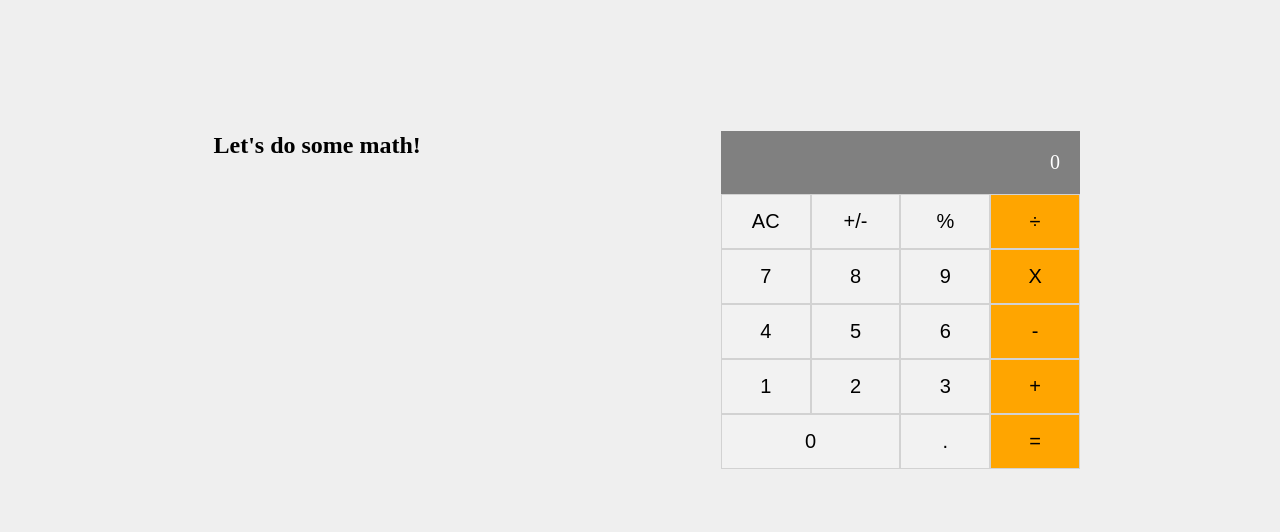
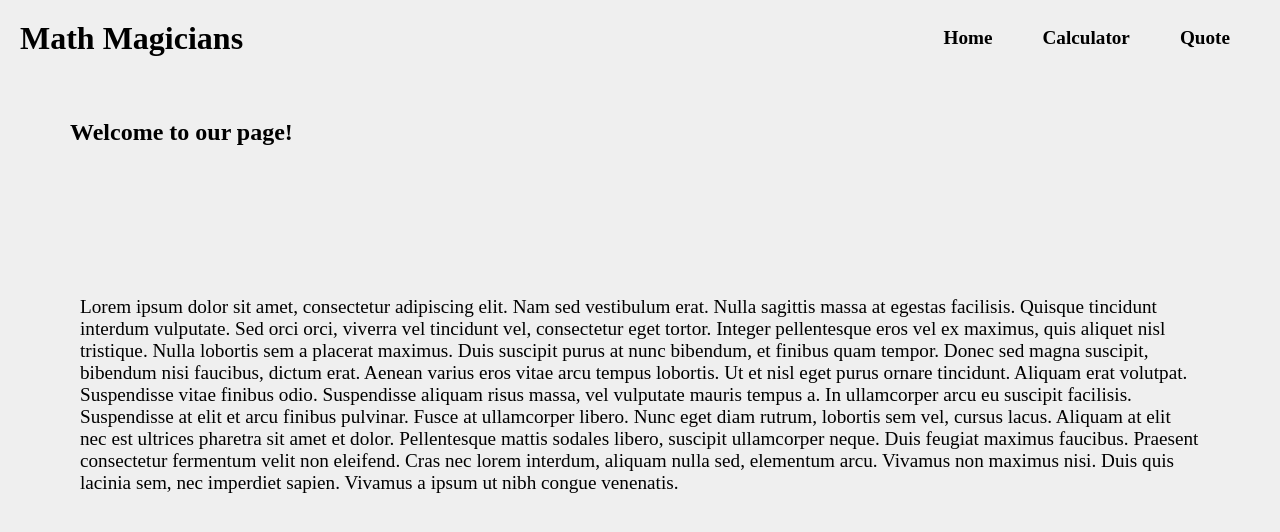
Before and after one commit to tonnymuchui/Math-Magicians, a React (Create React App) app: page / in a window 1280 px wide. Shown: the top 532 px of the page. Built offline with nearby package versions, Linux system fonts and the light colour scheme.

Commit message:
Update App.js component

```diff
--- a/src/components/App.js
+++ b/src/components/App.js
@@ -1,11 +1,29 @@
 import React from 'react';
+import {
+  BrowserRouter as Router, Routes, Route,
+} from 'react-router-dom';
 import Calculator from './Calculator';
+import Home from './Home';
+import Header from './Navbar';
+import Quotes from './Quotes';
 
-function App() {
-  return (
-    <div className="App">
-      <Calculator />
-    </div>
-  );
+class App extends React.Component {
+  constructor(props) {
+    super(props);
+    this.state = {};
+  }
+
+  render() {
+    return (
+      <Router>
+        <Header />
+        <Routes>
+          <Route path="/Calculator" element={<Calculator />} />
+          <Route path="/" element={<Home />} />
+          <Route path="/Quotes" element={<Quotes />} />
+        </Routes>
+      </Router>
+    );
+  }
 }
 export default App;
```
